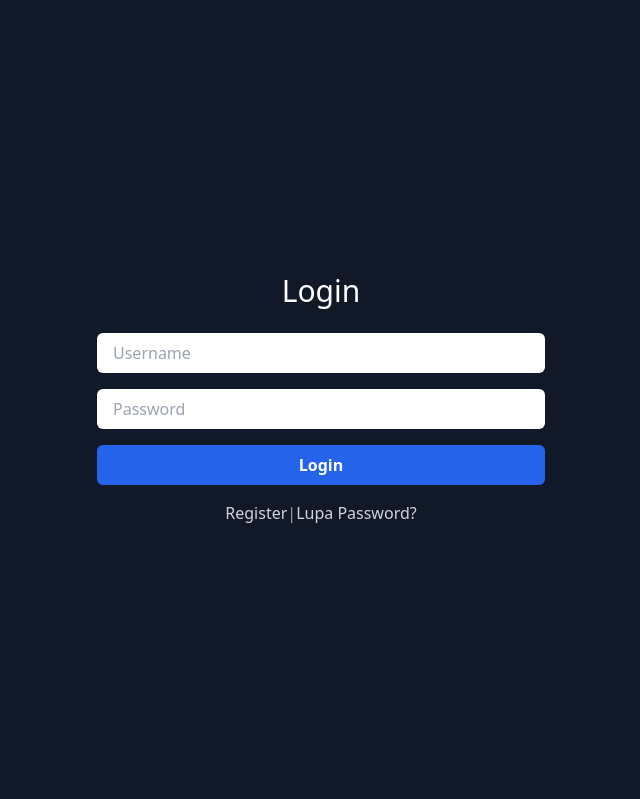
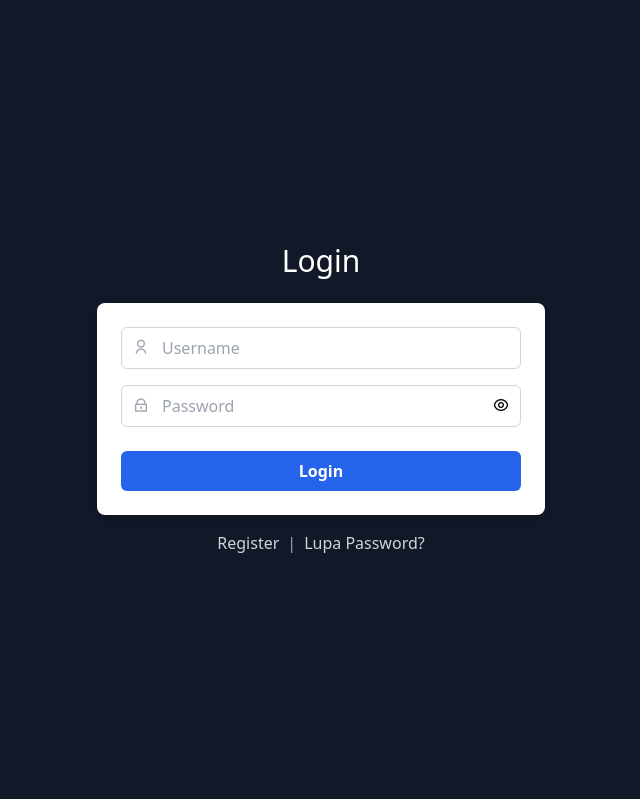
Before and after one commit to HUTAOCHAN99/Lotus-Beauty, a PHP site: page /Landing_Page.php in a window 1280 px wide. Shown: the part 801-1600 px from the top of the page, without its empty margins (319-959 px from the left). Run offline with PHP 8.4, Linux system fonts and the light colour scheme; some libraries are stand-ins or nearby versions.

Commit message:
perbaikan style

```diff
--- a/Header.php
+++ b/Header.php
@@ -47,7 +47,7 @@
         <!-- Right Side (Icons) -->
         <div class="flex items-center space-x-6">
             <button class="text-green-900 hover:text-black">
-                <i class="ri-user-line ri-lg"></i>
+                <a href="dashboard.php"><i class="ri-user-line ri-lg"></i></a>
             </button>
 
             <button class="text-green-900 hover:text-black">
--- a/Landing_Page.php
+++ b/Landing_Page.php
@@ -5,6 +5,7 @@
     <meta charset="UTF-8">
     <meta name="viewport" content="width=device-width, initial-scale=1.0">
     <title>Landing Page</title>
+    <link rel="stylesheet" href="https://cdn.jsdelivr.net/npm/remixicon@2.5.0/fonts/remixicon.css">
     <script src="https://cdn.tailwindcss.com"></script>
     <style>
         html {
@@ -16,61 +17,94 @@
 <body class="bg-gradient-to-b from-blue-900 to-indigo-800">
     <div class="relative text-center h-screen flex flex-col justify-center items-center">
         <div class="absolute inset-0 overflow-hidden">
-            <img src="your-image-path.png" alt="Background" class="object-cover w-full h-full opacity-70">
+            <img src="src/images/background/bg-landing-page.jpg" alt="Background" class="object-cover w-full h-full opacity-70">
         </div>
 
         <div class="relative z-10 flex flex-col items-center justify-center space-y-4">
             <h1 class="text-white font-bold text-4xl sm:text-6xl md:text-7xl">Lotus Beauty</h1>
             <p class="text-gray-300 text-lg sm:text-xl">.....Jargon entahlah.....</p>
             <div class="flex space-x-4 mt-4">
-                <a href="#" class="px-6 py-2 bg-blue-600 text-white font-bold rounded-md hover:bg-blue-700 transition">Baca Journal Kecantikan</a>
-                <a href="#" class="px-6 py-2 bg-purple-600 text-white font-bold rounded-md hover:bg-purple-700 transition">About Us</a>
+                <a href="#"
+                    class="px-6 py-2 bg-blue-600 text-white font-bold rounded-md hover:bg-blue-700 transition">Baca
+                    Journal Kecantikan</a>
+                <a href="#"
+                    class="px-6 py-2 bg-purple-600 text-white font-bold rounded-md hover:bg-purple-700 transition">About
+                    Us</a>
             </div>
             <div class="flex space-x-4 mt-6 text-gray-300">
                 <a href="#" class="hover:underline">Subscribe</a>
-                <a href="#" class="hover:underline">Official Site</a>
+                <a href="Home.php" class="hover:underline">Official Site</a>
             </div>
         </div>
 
         <div class="relative z-10 mt-10 flex justify-center">
             <a href="#login-section" class="text-white animate-bounce">
-                <svg xmlns="http://www.w3.org/2000/svg" class="h-10 w-10" fill="none" viewBox="0 0 24 24" stroke="currentColor">
+                <svg xmlns="http://www.w3.org/2000/svg" class="h-10 w-10" fill="none" viewBox="0 0 24 24"
+                    stroke="currentColor">
                     <path stroke-linecap="round" stroke-linejoin="round" stroke-width="2" d="M19 9l-7 7-7-7" />
                 </svg>
             </a>
         </div>
     </div>
 
-    <div id="login-section" class="relative z-20 bg-gray-900 w-full h-screen flex flex-col justify-center items-center">
-        <div class="text-center">
-            <h2 class="text-white text-3xl mb-6">Login</h2>
-            <form method="POST" action="login.php" class="max-w-md mx-auto">
-                <input type="text" id="username" name="username" placeholder="Username" class="w-full px-4 py-2 mb-4 rounded-md focus:outline-none focus:ring-2 focus:ring-blue-500" required>
-                <input type="password" id="password" name="password" placeholder="Password" class="w-full px-4 py-2 mb-4 rounded-md focus:outline-none focus:ring-2 focus:ring-blue-500" required>
-                <input type="hidden" name="action" value="login">
-                <button type="submit" class="w-full px-6 py-2 bg-blue-600 text-white font-bold rounded-md hover:bg-blue-700 transition">Login</button>
-            </form>
-            <div class="mt-4 flex">
-                <div class="m-auto flex">
-                    <a href="create_account.php" class="text-gray-300 hover:underline">Register</a>
-                    <span class="text-gray-400"> | </span>
-
-                    <form method="POST" action="verify_token.php" class="max-w-md mx-auto">
-                        <input type="hidden" name="action" value="password_reset">
-                        <a href="request_token.php?action=password_reset" class="text-gray-300 hover:underline">Lupa Password?</a>
-                    </form>
-                </div>
+    <div id="login-section" class="relative z-20 bg-gray-900 w-full h-screen flex flex-col justify-center items-center p-4">
+    <div class="text-center w-full max-w-md">
+        <h2 class="text-white text-3xl mb-6">Login</h2>
+        <form method="POST" action="login.php" class="bg-white p-6 rounded-lg shadow-md">
+            <div class="relative mb-4">
+                <input type="text" id="username" name="username" placeholder="Username"
+                    class="w-full pl-10 pr-4 py-2 rounded-md border border-gray-300 focus:outline-none focus:ring-2 focus:ring-blue-500"
+                    required>
+                <span class="absolute left-3 top-2 text-gray-400">
+                    <i class="ri-user-line"></i>
+                </span>
+            </div>
+            <div class="relative mb-6">
+                <input type="password" id="password" name="password" placeholder="Password"
+                    class="w-full pl-10 pr-4 py-2 rounded-md border border-gray-300 focus:outline-none focus:ring-2 focus:ring-blue-500"
+                    required>
+                <span class="absolute left-3 top-2 text-gray-400">
+                    <i class="ri-lock-line"></i>
+                </span>
+                <span class="absolute right-3 top-2 cursor-pointer" id="togglePassword">
+                    <i class="ri-eye-line" id="togglePasswordIcon"></i>
+                </span>
+            </div>
+            <input type="hidden" name="action" value="login">
+            <button type="submit"
+                class="w-full px-6 py-2 bg-blue-600 text-white font-bold rounded-md hover:bg-blue-700 transition">Login</button>
+        </form>
+        <div class="mt-4 flex flex-col items-center">
+            <div class="flex">
+                <a href="create_account.php" class="text-gray-300 hover:underline">Register</a>
+                <span class="text-gray-400 mx-2">|</span>
+                <a href="request_token.php?action=password_reset" class="text-gray-300 hover:underline">Lupa
+                    Password?</a>
             </div>
         </div>
     </div>
-</body>
+</div>
 
-</html>
+<script>
+    // JavaScript to toggle password visibility
+    const togglePassword = document.getElementById('togglePassword');
+    const passwordInput = document.getElementById('password');
+    const togglePasswordIcon = document.getElementById('togglePasswordIcon');
+
+    togglePassword.addEventListener('click', function () {
+        const type = passwordInput.getAttribute('type') === 'password' ? 'text' : 'password';
+        passwordInput.setAttribute('type', type);
+        togglePasswordIcon.classList.toggle('ri-eye-line');
+        togglePasswordIcon.classList.toggle('ri-eye-off-line');
+    });
+</script>
 
 
 
 
+</body>
 
+</html>
 
 <!-- <!DOCTYPE html>
 <html lang="en">
@@ -103,5 +137,3 @@
 </body>
 
 </html> -->
-
-</html>
```
Also changed, not shown: Purchase.php (+77 -0 lines), create_account.php (+20 -2 lines), src/images/background/bg-landing-page.jpg (added), src/images/background/bg-login.jpg (added).
